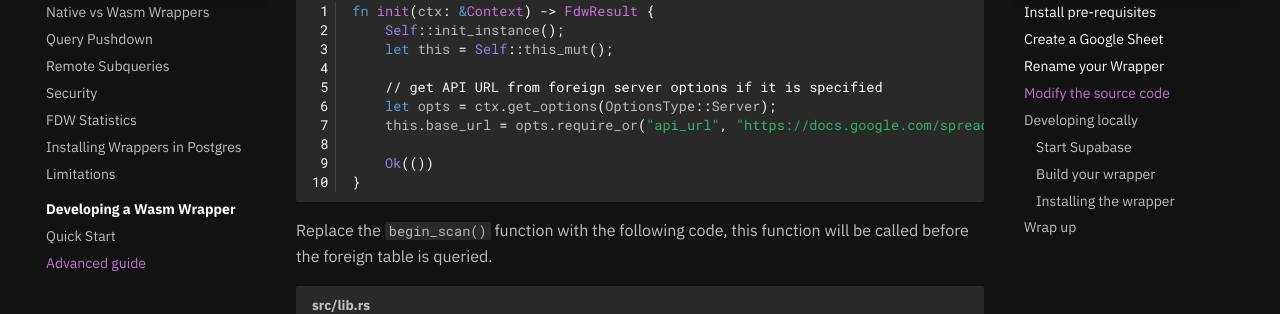
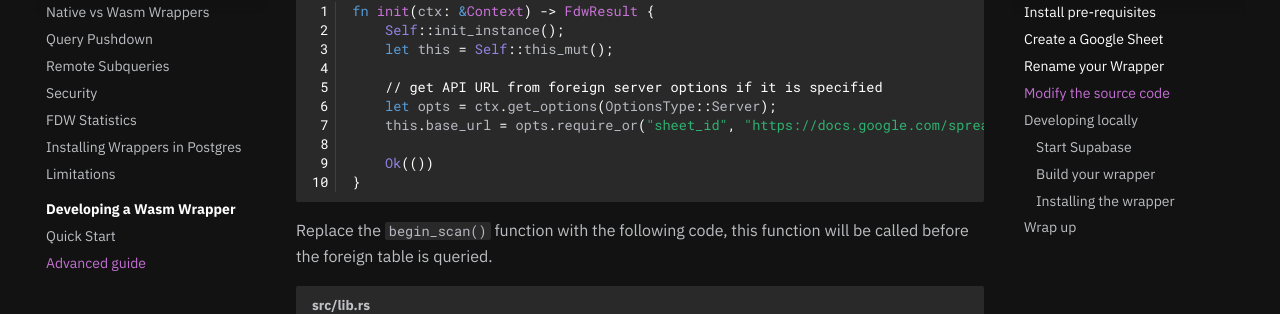
Before and after one commit to supabase/wrappers, an MkDocs documentation site: the page built from docs/guides/wasm-advanced.md, in a window 1280 px wide and 900 px high, scrolled down 2052 px. Shown: the part 144-458 px from the top of the window. Built offline with MkDocs 1.6.1 and Material for MkDocs 9.7.7, drawn with Linux system fonts in a browser that asks for light colours; comment, search, counter and statistics services are not loaded.

Commit message:
Update docs/guides/wasm-advanced.md

```diff
--- a/docs/guides/wasm-advanced.md
+++ b/docs/guides/wasm-advanced.md
@@ -70,7 +70,7 @@ fn init(ctx: &Context) -> FdwResult {
 
     // get API URL from foreign server options if it is specified
     let opts = ctx.get_options(OptionsType::Server);
-    this.base_url = opts.require_or("api_url", "https://docs.google.com/spreadsheets/d");
+    this.base_url = opts.require_or("sheet_id", "https://docs.google.com/spreadsheets/d");
 
     Ok(())
 }
```
